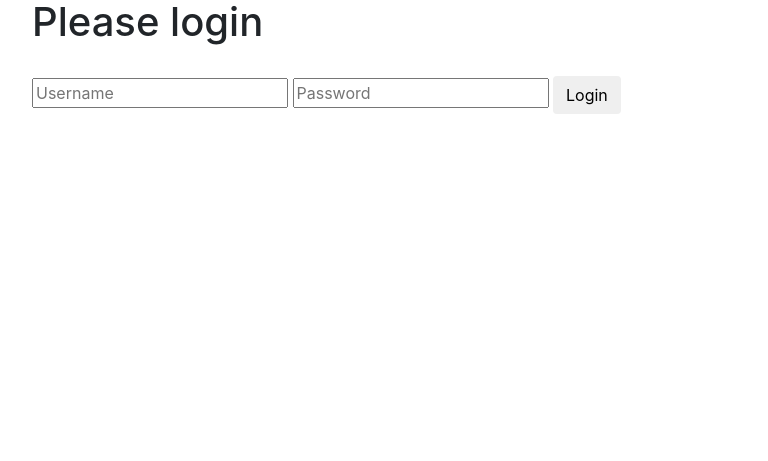
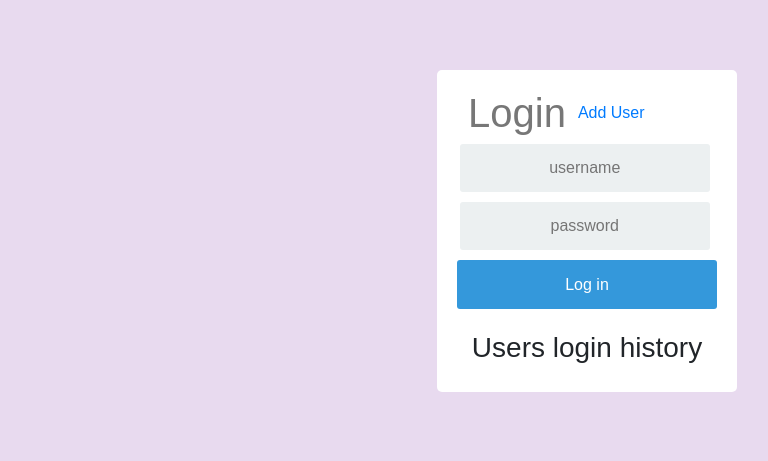
Before and after one commit to susravan/User-behavior-logging, a Flask app: page /login in a window 1280 px wide. Shown: the top 461 px of the page, without its empty margins (53-821 px from the left). Run offline with Flask 2, Linux system fonts and the light colour scheme; parts of the project's set-up code (start-up, migrations or seed data) failed here and were passed over; some libraries are stand-ins or nearby versions.

Commit message:
Added stylesheet, adduser page and able to show user behaviour logging in profile page

```diff
--- a/app.py
+++ b/app.py
@@ -1,10 +1,14 @@
 from flask import Flask, request, render_template, redirect,\
-url_for, session, flash
+url_for, session, flash, jsonify
 from flask_sqlalchemy import SQLAlchemy
 from functools import wraps
 from flask_cors import CORS
 import simplejson as json
 import sqlite3 as sql
+import datetime as dt
+import time
+import os
+
 
 app = Flask(__name__)
 CORS(app)
@@ -32,9 +36,75 @@ def login_required(f):
 @app.route('/') #Main URL
 @login_required
 def home():
-    # posts = db.session.query(BlogPost).all()
-    print "At homepage"
-    return render_template("index.html", posts=[])  # Reder a template
+    userDetails = []
+
+    with sql.connect("UserTracking.db") as connection:
+        print "inside db connection"
+        c = connection.cursor()
+        c.execute('SELECT evt_type, pageHTML, evt_datetime FROM UserActions where userId = "dummy" and evt_datetime != "NaN" ')
+        userDetails = c.fetchall()
+
+    posts = []
+    for info in userDetails:
+
+        post = info[0] + " --> " + info[1] + " --> " + info[2]
+        # print post
+        posts.append(post)
+
+    return render_template("index.html", posts=posts)
+
+
+# By default, flask assumes GET method
+@app.route('/login', methods=['GET', 'POST'])
+def login():
+    error = None
+
+    if request.method == 'POST':
+        if request.form['username'] != "admin" or request.form['password'] != "admin":
+            error = "Invalid credentials. Please try again"
+        else:
+            loginStartTime = time.time()
+            print "curr time = ", str(loginStartTime)
+
+            session['logged_in'] = True
+            with sql.connect("UserTracking.db") as connection:
+                c = connection.cursor()
+                c.execute('SELECT * FROM UserActions where userId = "admin"')
+                loginInfo = c.fetchall()
+
+            print "from login", request.form['username']
+            return redirect(url_for('home', userId=request.form['username']))
+
+    return render_template("login.html", error=error)
+
+
+@app.route('/adduser', methods=['GET', 'POST'])
+def adduser():
+    info = None
+
+    # Post request
+    if request.method == 'POST':
+
+        if request.form['username'] == "" or request.form['password'] == "":
+            info = "Login credentials cannot be empty"
+        else:
+            loginStartTime = dt.datetime.now()
+            print str(loginStartTime)
+
+            # session['logged_in'] = True
+            with sql.connect("UserTracking.db") as connection:
+                c = connection.cursor()
+                c.execute('INSERT INTO UserDetails VALUES(?,?)', [request.form['username'], request.form['password']])
+                loginInfo = c.fetchall()
+
+            info = "User created"
+            print info
+            print loginInfo
+        return render_template("adduser.html", info=info)
+
+    # Get request
+    else:
+        return render_template("adduser.html")
 
 
 @app.route('/TrackingData', methods=["POST"])
@@ -42,7 +112,7 @@ def TrackingData():
     req_json = request.get_json()
     evtData = req_json['evtData']
     quesData = req_json['quesData']
-    print evtData
+    # print evtData
 
     with sql.connect("UserTracking.db") as connection:
         c = connection.cursor()
@@ -58,32 +128,14 @@ def TrackingData():
     return ""
 
 
-@app.route('/welcome') #Main URL
-def welcome():
-    return render_template("welcome.html")
 
-
-# By default, flask assumes GET method
-@app.route('/login', methods=['GET', 'POST'])
-def login():
-    error = None
-    if request.method == 'POST':
-        if request.form['username'] != "admin" or request.form['password'] != "admin":
-            error = "Invalid credentials. Please try again"
-        else:
-            session['logged_in'] = True
-            flash("You just logged in")
-            return redirect(url_for('home'))
-
-    return render_template("login.html", error=error)
 
 
 @app.route('/logout')
 @login_required
 def logout():
     session.pop('logged_in', None)
-    flash("You just logged out")
-    return redirect(url_for('welcome'))
+    return redirect(url_for('login'))
 
 
 if __name__ == '__main__':
--- /dev/null
+++ b/static/style.css
@@ -0,0 +1,94 @@
+* {
+box-sizing: border-box;
+}
+
+*:focus {
+	outline: none;
+}
+body {
+font-family: Arial;
+background-color: #E8DAEF;
+padding: 50px;
+}
+
+.login {
+margin: 20px auto;
+width: 300px;
+}
+
+.login-screen {
+background-color: #FFF;
+padding: 20px;
+border-radius: 5px
+}
+
+.app-title {
+text-align: left;
+color: #777;
+}
+
+.add-user-title {
+text-align: right;
+color: #777;
+}
+
+.login-form {
+text-align: center;
+}
+.control-group {
+margin-bottom: 10px;
+}
+
+.column-login {
+  left-margin: 20px;
+}
+
+table {
+  border-collapse: separate;
+  border-spacing: 10px 0;
+}
+
+input {
+text-align: center;
+background-color: #ECF0F1;
+border: 2px solid transparent;
+border-radius: 3px;
+font-size: 16px;
+font-weight: 200;
+padding: 10px 0;
+width: 250px;
+transition: border .5s;
+}
+
+input:focus {
+border: 2px solid #3498DB;
+box-shadow: none;
+}
+
+.btn {
+  border: 2px solid transparent;
+  background: #3498DB;
+  color: #ffffff;
+  font-size: 16px;
+  line-height: 25px;
+  padding: 10px 0;
+  text-decoration: none;
+  text-shadow: none;
+  border-radius: 3px;
+  box-shadow: none;
+  transition: 0.25s;
+  display: block;
+  width: 250px;
+  margin: 0 auto;
+}
+
+.btn:hover {
+  background-color: #2980B9;
+}
+
+.login-link {
+  font-size: 12px;
+  color: #444;
+  display: block;
+	margin-top: 12px;
+}
--- a/templates/base.html
+++ b/templates/base.html
@@ -1,14 +1,15 @@
 <!DOCTYPE html>
 <html>
 <head>
-    <title>Programming Assignment 1</title>
+  <title>Behavioral Logging</title>
   <meta name="viewport" content="width=device-width, initial-scale=1.0">
   <link href="static/bootstrap.min.css" rel="stylesheet" media="screen">
 </head>
 <body>
 
+<link rel="stylesheet" href="/static/style.css" type="text/css">
+
   <div class="container">
-
     <!-- child template -->
     {% block content %}{% endblock %}
 
--- a/templates/login.html
+++ b/templates/login.html
@@ -1,14 +1,68 @@
-{% extends "base.html" %}
-{% block content %}
+<!DOCTYPE html>
+<html>
+<head>
+  <title>Behavioral Logging</title>
+  <meta name="viewport" content="width=device-width, initial-scale=1.0">
+  <link href="static/bootstrap.min.css" rel="stylesheet" media="screen">
+</head>
+<body>
 
-<h1>Please login</h1>
-<br>
-<form action="" method="post">
-  <input type="text" placeholder="Username" name="username" value="{{
-    request.form.username }}">
-   <input type="password" placeholder="Password" name="password" value="{{
-    request.form.password }}">
-  <input class="btn btn-default" type="submit" value="Login">
+<link rel="stylesheet" href="/static/style.css" type="text/css">
+<!-- {% block body %} -->
+
+{% if session['logged_in'] %}
+	<h5>You're logged in already!</h5>
+	<p><a href='/'>Click here</a> to go to your home page</p>
+{% else %}
+
+
+<form action="/login" method="POST">
+	<div class="login">
+		<div class="login-screen">
+			<table>
+				<tr>
+					<td>
+						<div class="app-title column-login">
+							<h1>Login</h1>
+						</div>
+					</td>
+					<td>
+						<div class="add-user-title column-login">
+							<h6>
+								<a href='/adduser'>Add User</a>
+							</h6>
+						</div>
+					</td>
+				</tr>
+  			</table>
+			<div class="login-form">
+				<div class="control-group">
+				<input type="text" class="login-field" value="" placeholder="username" name="username">
+				<label class="login-field-icon fui-user" for="login-name"></label>
+				</div>
+
+				<div class="control-group">
+				<input type="password" class="login-field" value="" placeholder="password" name="password">
+				<label class="login-field-icon fui-lock" for="login-pass"></label>
+				</div>
+
+                <input type="submit" value="Log in" class="btn btn-primary btn-large btn-block" >
+			    <br>
+			</div>
+
+			<div class="login-form">
+				<h3>Users login history</h3>
+			</div>
+		</div>
+	</div>
 </form>
 
-{% endblock %}
+	<!-- errors -->
+	{% if error %}
+	<p class="error"><strong>Error:</strong> {{ error }}</p>
+	{% endif %}
+
+{% endif %}
+<!-- {% endblock %} -->
+</body>
+</html>
--- a/templates/welcome.html
+++ b/templates/welcome.html
@@ -1,8 +1,8 @@
 {% extends "base.html" %}
 {% block content %}
 
-<h1>Welcome to Flask!</h2>
-<br>
-<p>Click <a href="/">here</a> to go home.</p>
+	<h1>Welcome to Flask!</h2>
+	<br>
+	<p>Click <a href="/">here</a> to go home.</p>
 
 {% endblock %}
```
Also changed, not shown: Page-tracking-extension/content.js (+48 -48 lines), sql.py (+8 -0 lines), templates/adduser.html (added, +57 -0 lines), templates/index.html (+23 -10 lines), UserTracking.db. Lines whose indentation alone changed are shown as unchanged.
